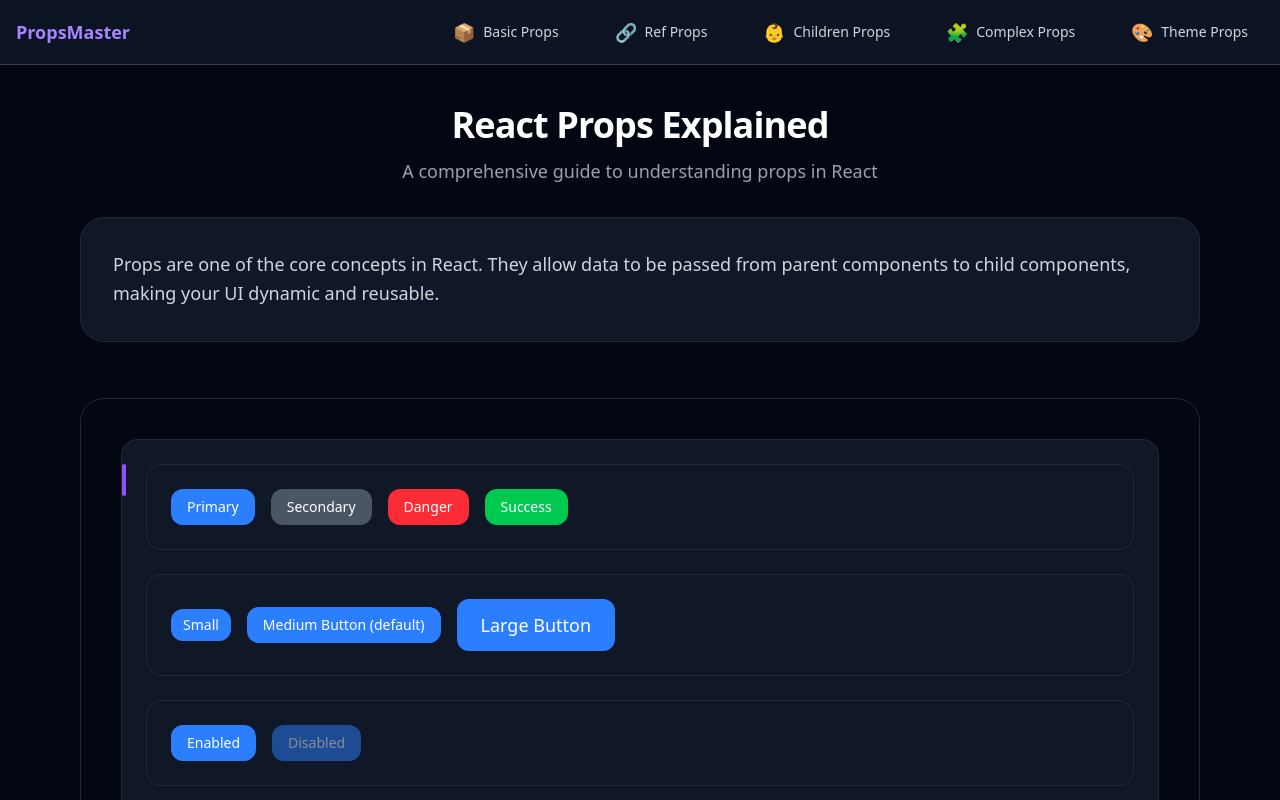
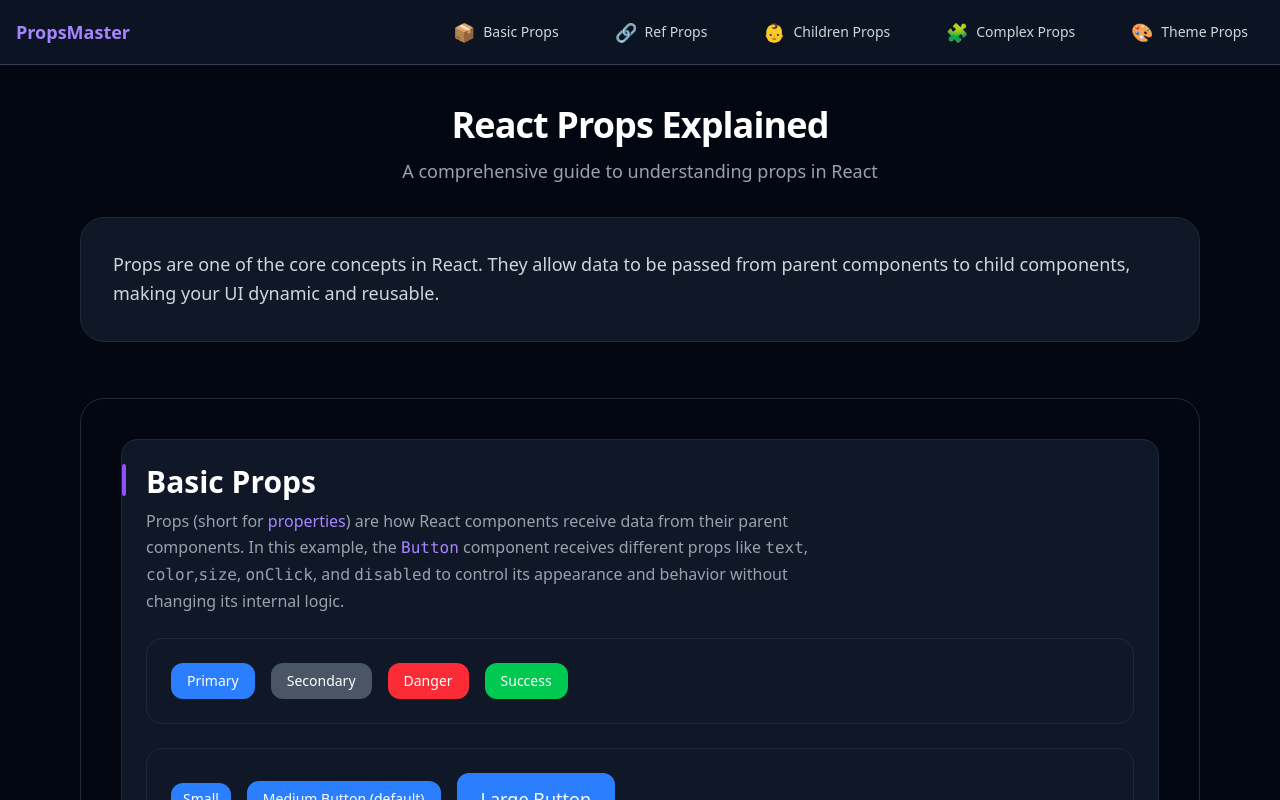
Before and after one commit to Shubhamdeulkar06/Advance-props-and-components, a React (Vite) app: page / in a window 1280 px wide. Shown: the top 800 px of the page. Built offline with nearby package versions, Linux system fonts and the light colour scheme; the HTML template or start-up script is replaced by a standard one.

Commit message:
added a heading and description about basic props

```diff
--- a/src/components/BasicProps.jsx
+++ b/src/components/BasicProps.jsx
@@ -37,6 +37,23 @@ function BasicProps() {
 
   return (
     <div className="space-y-6">
+      <header className="space-y-2">
+        <h2 className="text-2xl md:text-3xl font-bold text-white">
+          Basic Props
+        </h2>
+
+        <p className="text-gray-400 text-sm md:text-base leading-relaxed max-w-2xl">
+          Props (short for{" "}
+          <span className="text-violet-400 font-medium">properties</span>) are
+          how React components receive data from their parent components. In
+          this example, the <code className="text-violet-400">Button</code>{" "}
+          component receives different props like <code>text</code>,{" "}
+          <code>color</code>,<code>size</code>, <code>onClick</code>, and{" "}
+          <code>disabled</code> to control its appearance and behavior without
+          changing its internal logic.
+        </p>
+      </header>
+
       {/* Buttons Card */}
       <div className="flex flex-wrap gap-4 p-6 rounded-2xl bg-gray-900 border border-gray-800">
         <Button
```
